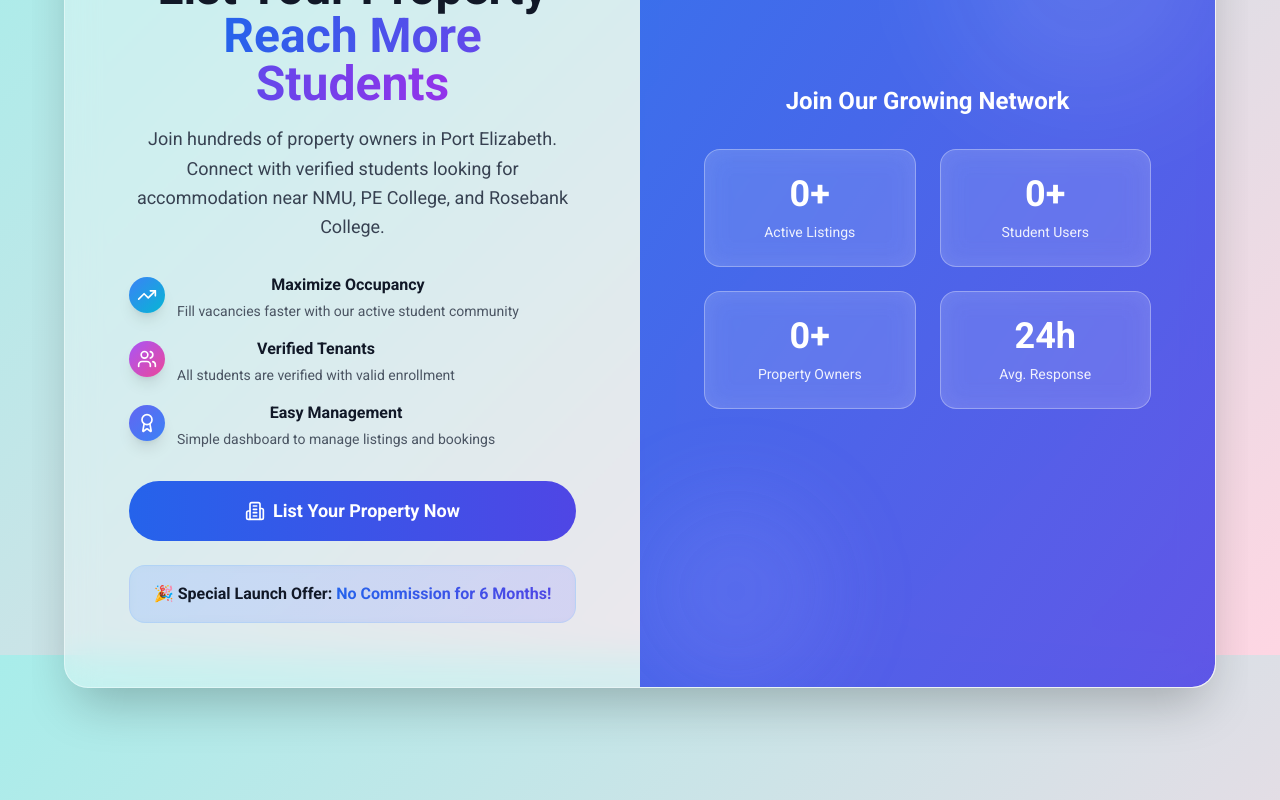
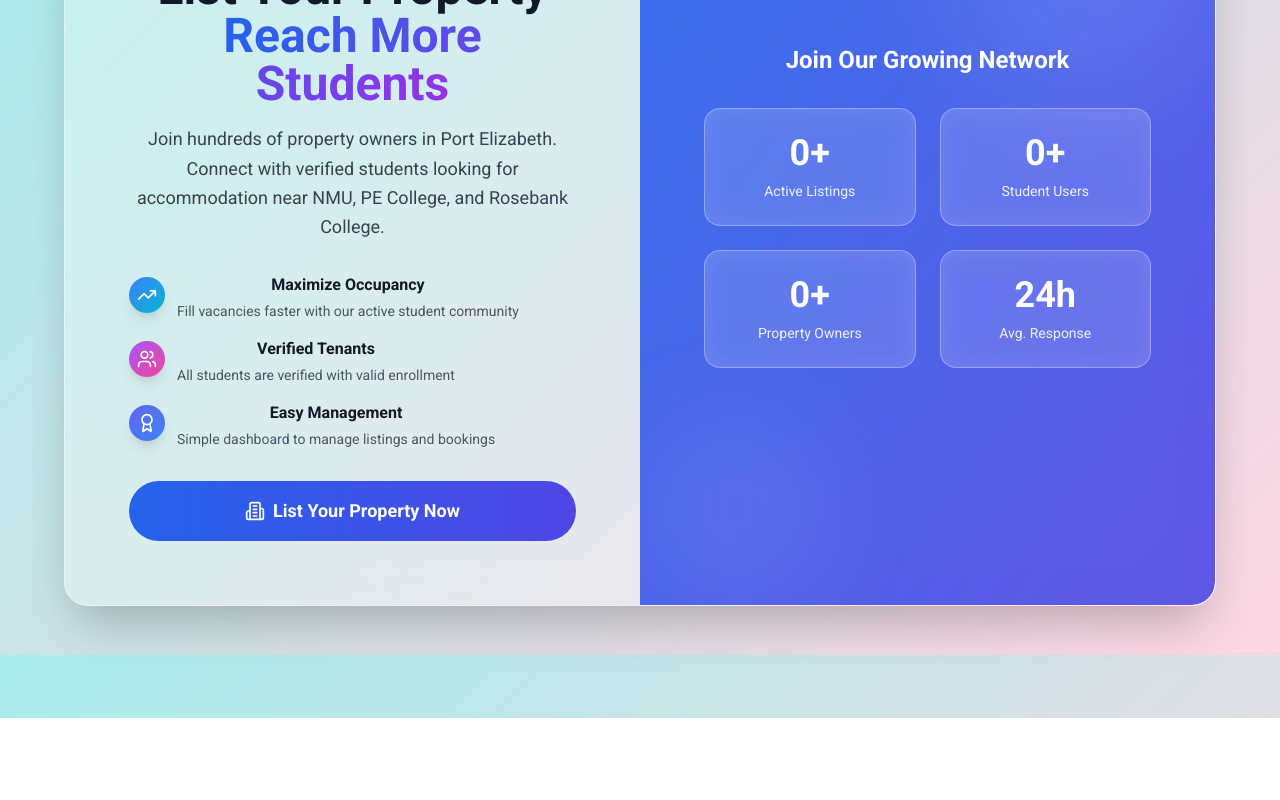
Before and after one commit to kelvin-2/uin-Stay, a React (Vite) app: page / in a window 1280 px wide. Shown: the part 1745-2545 px from the top of the page. After the commit the page ends 2463 px from the top, so only its background shows below. Built offline with nearby package versions, Linux system fonts and the light colour scheme; no server answers.

Commit message:
fixed stuff should be working

```diff
--- a/src/components/LandlordCTA.jsx
+++ b/src/components/LandlordCTA.jsx
@@ -104,11 +104,11 @@ function LandlordCTA() {
               </Link>
 
               {/* Special Offer with Glassmorphism */}
-              <div className="mt-6 bg-gradient-to-r from-blue-500/20 to-indigo-500/20 backdrop-blur-sm rounded-2xl p-4 border border-blue-300/30">
+              {/* <div className="mt-6 bg-gradient-to-r from-blue-500/20 to-indigo-500/20 backdrop-blur-sm rounded-2xl p-4 border border-blue-300/30">
                 <p className="text-gray-900 font-semibold text-center">
                   🎉 Special Launch Offer: <span className="text-transparent bg-clip-text bg-gradient-to-r from-blue-600 to-indigo-600">No Commission for 6 Months!</span>
                 </p>
-              </div>
+              </div> */}
             </div>
 
             {/* Right Side - Stats & Visual with Enhanced Glassmorphism */}
```
